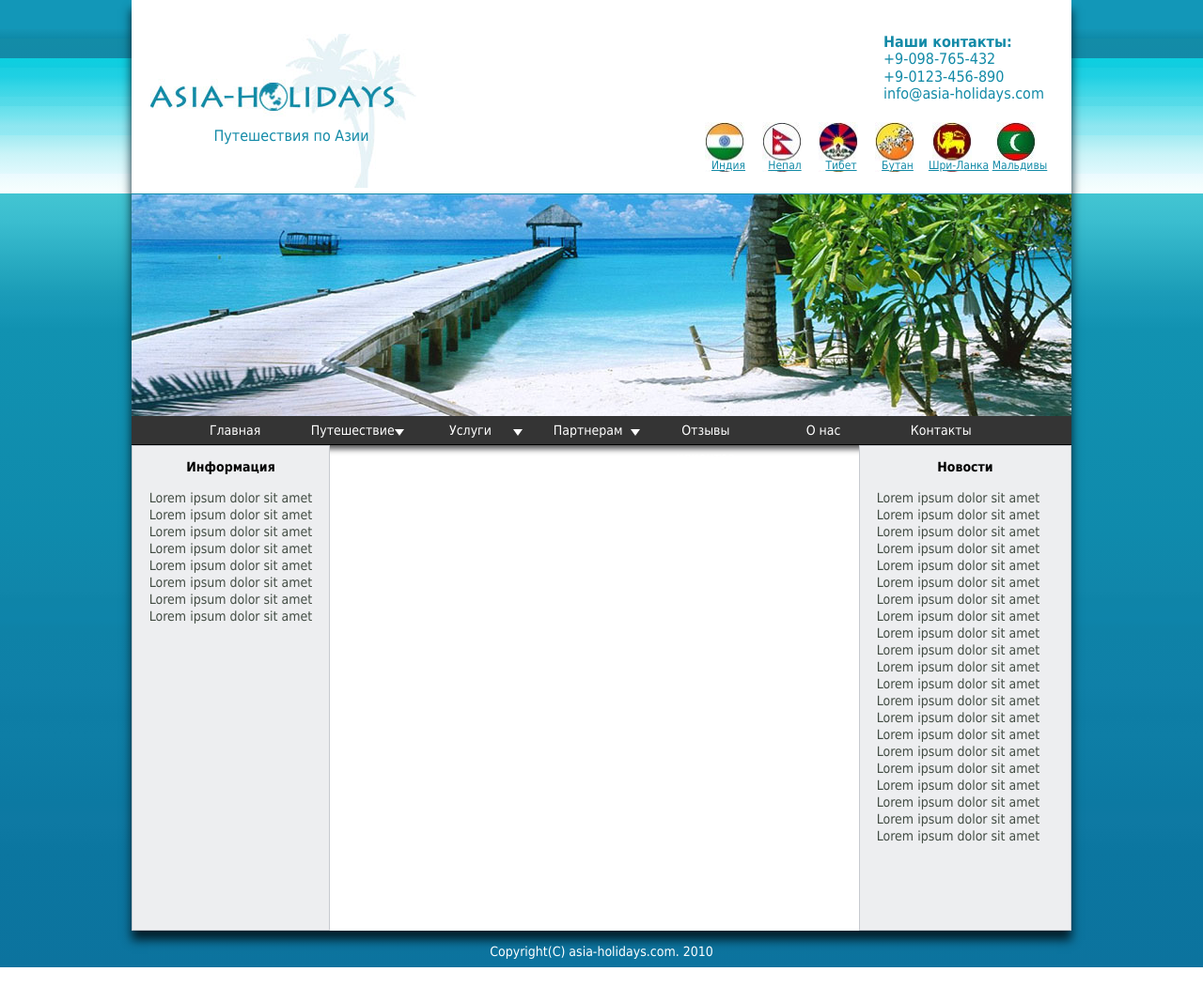
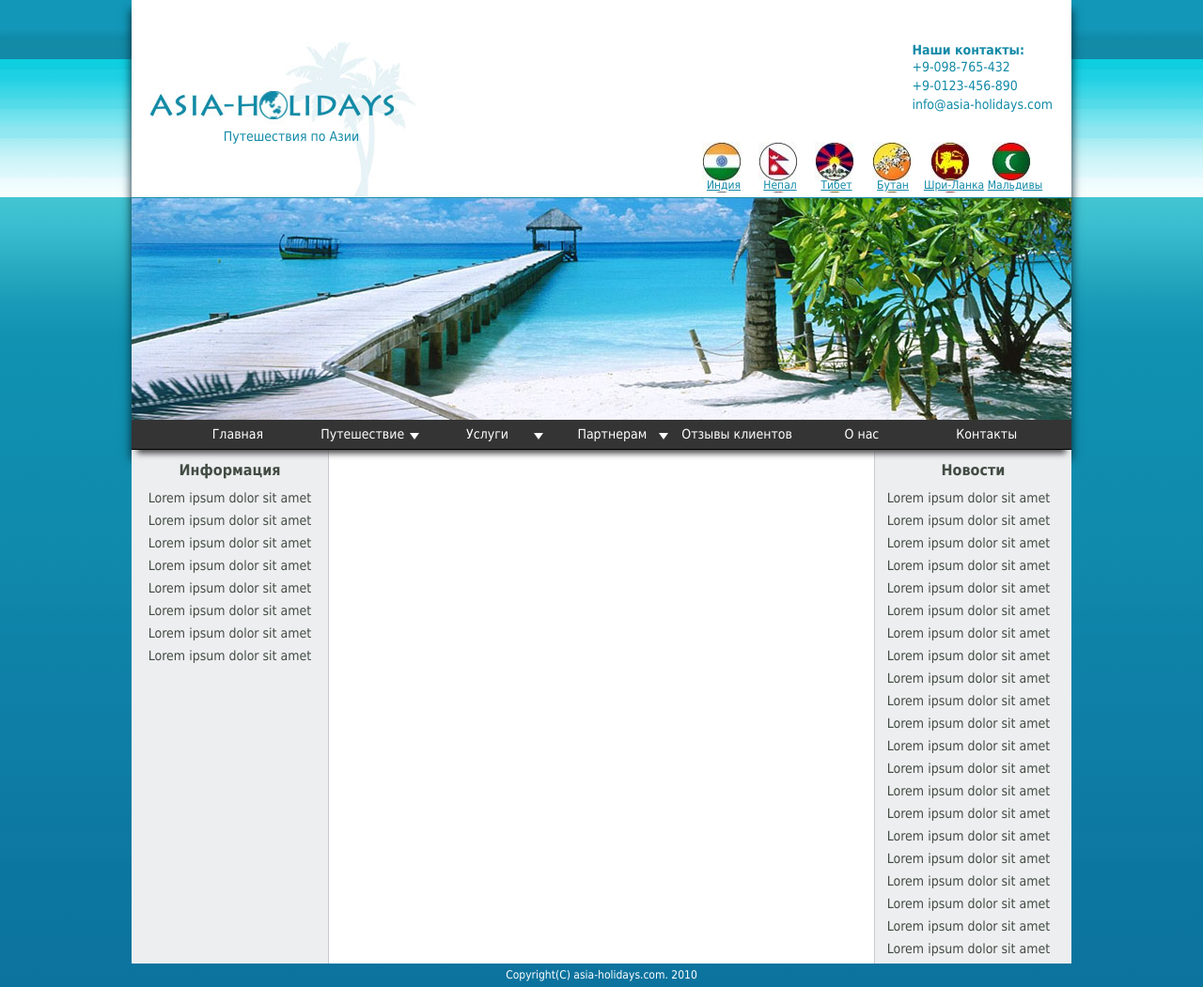
Before and after one commit to SNKharchenko/SNKharchenko.github.io, a plain HTML site: page kharchenko_html_4/index.html in a window 1280 px wide. Shown: the whole page at 94% size. Drawn offline with nearby package versions, Linux system fonts and the light colour scheme.

Commit message:
fixedfloat

```diff
--- a/kharchenko_html_4/css/style.css
+++ b/kharchenko_html_4/css/style.css
@@ -1,12 +1,12 @@
 body{
     font-family: 'Tahoma', sans-serif;
     min-height: 100vh;
+    background: linear-gradient(to bottom, #1297b8 0%,#1297b8 3%,#1396b4 3%,#1196b5 3%,#1299b9 3%,#0f95b8 3%,#1297ba 3%,#1495b5 3%,#0e89a8 4%,#138ca7 4%,#138aa8 6%,#138ba4 6%,#118aa7 6%,#5defff 6%,#17ccdf 6%,#0cd0e0 6%,#13cce0 7%,#18cde2 7%,#12d0e0 7%,#16cfe3 7%,#1bd0e1 7%,#1fd0e4 8%,#21d0e3 8%,#36d6e6 9%,#46d8e7 10%,#4edae9 10%,#57dbe8 11%,#63dfeb 11%,#74e3ee 12%,#8ee6f0 13%,#92e9f3 14%,#a2ebf2 14%,#cbf4f8 16%,#e1f9fd 18%,#e7f9fb 18%,#ebfaff 18%,#f1fdfd 19%,#fafeff 20%,#fffdff 20%,#fdfcff 20%,#f9fffb 20%,#fffff8 20%,#fffcff 20%,#46c5ce 20%,#39c6d8 20%,#43c5d2 20%,#3abdcf 23%,#1c9eb8 30%,#1c9dba 30%,#199ab7 31%,#1798b7 32%,#1192b1 34%,#0f8aac 55%,#1086aa 61%,#0e84a8 62%,#0e84aa 64%,#0e82a7 65%,#0f80a8 71%,#0d7da5 74%,#0e7ea6 76%,#0c79a2 83%,#0e79a3 85%,#0b76a0 88%,#0c739e 100%);
 }
 
-.background{
-    background: linear-gradient(to bottom, #1297b8 0%,#1297b8 3%,#1396b4 3%,#1196b5 3%,#1299b9 3%,#0f95b8 3%,#1297ba 3%,#1495b5 3%,#0e89a8 4%,#138ca7 4%,#138aa8 6%,#138ba4 6%,#118aa7 6%,#5defff 6%,#17ccdf 6%,#0cd0e0 6%,#13cce0 7%,#18cde2 7%,#12d0e0 7%,#16cfe3 7%,#1bd0e1 7%,#1fd0e4 8%,#21d0e3 8%,#36d6e6 9%,#46d8e7 10%,#4edae9 10%,#57dbe8 11%,#63dfeb 11%,#74e3ee 12%,#8ee6f0 13%,#92e9f3 14%,#a2ebf2 14%,#cbf4f8 16%,#e1f9fd 18%,#e7f9fb 18%,#ebfaff 18%,#f1fdfd 19%,#fafeff 20%,#fffdff 20%,#fdfcff 20%,#f9fffb 20%,#fffff8 20%,#fffcff 20%,#46c5ce 20%,#39c6d8 20%,#43c5d2 20%,#3abdcf 23%,#1c9eb8 30%,#1c9dba 30%,#199ab7 31%,#1798b7 32%,#1192b1 34%,#0f8aac 55%,#1086aa 61%,#0e84a8 62%,#0e84aa 64%,#0e82a7 65%,#0f80a8 71%,#0d7da5 74%,#0e7ea6 76%,#0c79a2 83%,#0e79a3 85%,#0b76a0 88%,#0c739e 100%);
-    width: 1280px;
+.wrapper{
     margin: 0 auto;
+    width: 1000px;
 }
 
 li{
@@ -18,54 +18,53 @@ a{
 }
 
 .white_main{
-    background: #ffffff;
+    background-color: #ffffff;
     box-shadow: 0 10px 10px #03202c;
-    height: 991px;
     margin: 0 auto;
-    width: 1000px;
-    overflow: hidden;
 }
 
 .header{
-    color: #128aa7;
-    padding: 20px 20px 0 20px;
-    height: 186px;
+    padding: 45px 20px 0 20px;
 }
 
 .logo{
+    display: block;
     background: url(../img/img_3.jpg) no-repeat; /* Путь к фоновому изображению */
     float: left;
-    height: 70px;
-    padding-top: 100px;
-    margin-bottom: 0;
+    font-size: 14px;
+    color: #128aa7;
+    height: 165px;
+    line-height: 200px;
     text-align: center;
     width: 300px;
 }
 
-.contacts{
+.contact{
     float: right;
-    text-align: left;
-    padding: 0;
-    margin-bottom: 20px;
+    font-size: 14px;
 }
 
-.contacts-item{
-    width: 180px;
+.contact-menu{
+    margin: 0;
+    padding-left: 0;
 }
 
-.contacts-item:first-child{
+.contact-header{
+    color: #128aa7;
     font-weight: bold;
+    margin: 0;
 }
 
-.contacts-link{
+.contact-link{
     display: block;
     color: #128aa7;
+    line-height: 20px;
 }
 
 .country{
     clear: right;
-    margin-left: 545px;
-    height: 60px;
+    float: right;
+    margin: 30px 10px 0 0;
 }
 
 .country-item{
@@ -82,27 +81,27 @@ a{
 }
 
 .india-link{
-    background: url(../img/result_1.png) 5px 0 no-repeat;
+    background: url(../img/result_1.png) 7px 0 no-repeat;
     width: 60px;
 }
 
 .nepal-link{
-    background: url(../img/result_1.png) 6px -52px no-repeat;
+    background: url(../img/result_1.png) 7px -52px no-repeat;
      width: 60px;
 }
 
 .tibet-link{
-    background: url(../img/result_1.png) 6px -104px no-repeat;
+    background: url(../img/result_1.png) 7px -104px no-repeat;
     width: 60px;
 }
 
 .butan-link{
-    background: url(../img/result_1.png) 6px -156px no-repeat;
+    background: url(../img/result_1.png) 8px -156px no-repeat;
     width: 60px;
 }
 
 .lanka-link{
-    background: url(../img/result_1.png) 7px -208px no-repeat;
+    background: url(../img/result_1.png) 10px -208px no-repeat;
     white-space: nowrap;
     width: 70px;
 }
@@ -121,19 +120,20 @@ a{
     background: #343434;
     box-shadow: 0 10px 6px -6px #4f4f50;
     border-bottom: 1px solid #000000;
+    position: relative;
+    z-index: 10;
 }
 
 .menu{
    margin: 0;
-   height: 30px;
 }
 
 .menu-item{
     float: left;
-    width: 12%;
+    width: 13%;
     position: relative;
     text-align: center;
-    margin-left: 10px;
+    margin-left: 8px;
 }
 
 .clearfix:after{
@@ -186,46 +186,57 @@ a{
     top: 14px;
 }
 
+.block-wrapper{
+    background-color: #edeef0;
+    color: #424c43;
+    font-size: 14px;
+    text-align: center;
+    line-height: 24px;
+}
+
 .block-header{
-  font-size: 14px;
-  text-align: center;
+    font-size: 16px;
+    text-align: center;
+    margin: 10px 0 5px 0;
+}
+
+.block{
+   margin: 0 0 5px 0;
 }
 
 .left_block{
-    background: #edeef0;
-    border: 1px solid #c7cacf;
+    height: 547px;
+    background-color: #edeef0;
+    border-right: 1px solid #c7cacf;
     float: left;
-    min-height: 515px;
+    width: 209px;
 }
 
-.block{
-    padding: inherit;
-}
-
-.block-link{
-    display: block;
-    color: #424c43;
-    font-size: 14px;
-    text-align: center;
-    width: 209px;
-    line-height: 18px;
+.center_block{
+    height: 547px;
+    width: 580px;
+    float: left;
+    background-color: #ffffff;
 }
 
 .right_block{
-    background: #edeef0;
-    border: 1px solid #c7cacf;
+    background-color: #edeef0;
+    height: 547px;
+    border-left: 1px solid #c7cacf;
     float: right;
-    min-height: 515px;
+    width: 209px;
+    overflow: hidden;
 }
 
-.right-link{
-    padding: 0 15px 0 0;
+.right-side{
+    padding: 0 10px 0 0;
 }
 
 .footer{
-    clear: both;
+    clear: left;
     color: #ffffff;
-    font-size: 14px;
+    font-size: 12px;
     text-align: center;
-    height: 25px;
+    line-height: 25px;
+    margin: 0;
 }
--- a/kharchenko_html_4/index.html
+++ b/kharchenko_html_4/index.html
@@ -7,17 +7,19 @@
         <link rel="stylesheet" href="css/style.css">
     </head>
     <body>
-        <div class="background">
+        <div class="wrapper">
             <div class="white_main">
                 <div class="header">
-                    <p class="logo">Путешествия по Азии</p>
-                    <ul class="contacts">
-                        <li class="contacts-item">Наши контакты:</li>
-                        <li class="contacts-item"><a href="#" class="contacts-link">+9-098-765-432</a></li>
-                        <li class="contacts-item"><a href="#" class="contacts-link">+9-0123-456-890</a></li>
-                        <li class="contacts-item"><a href="#" class="contacts-link">info@asia-holidays.com</a></li>
-                    </ul>
-                        <ul class="country">
+                    <a href="#" class="logo">Путешествия по Азии</a>
+                    <div class="contact">
+                        <p class="contact-header">Наши контакты:</p>
+                        <ul class="contact-menu">
+                            <li class="contact-item"><a href="#" class="contact-link">+9-098-765-432</a></li>
+                            <li class="contact-item"><a href="#" class="contact-link">+9-0123-456-890</a></li>
+                            <li class="contact-item"><a href="#" class="contact-link">info@asia-holidays.com</a></li>
+                        </ul>
+                    </div>
+                        <ul class="country clearfix">
                             <li class="country-item"><a href="#" class="india-link">Индия</a></li>
                             <li class="country-item"><a href="#" class="nepal-link">Непал</a></li>
                             <li class="country-item"><a href="#" class="tibet-link">Тибет</a></li>
@@ -59,45 +61,47 @@
                         <li class="menu-item"><a href="#" class="menu-link">Контакты</a></li>
                     </ul>
                 </nav>
-                <aside class="left_block">
+            <div class="block-wrapper">
+                <div class="left_block">
                     <h3 class="block-header">Информация</h3>
-                    <ul class="block">
-                        <li class="block-item"><a href="#" class="block-link">Lorem ipsum dolor sit amet</a></li>
-                        <li class="block-item" ><a href="#" class="block-link">Lorem ipsum dolor sit amet</a></li>
-                        <li class="block-item"><a href="#" class="block-link">Lorem ipsum dolor sit amet</a></li>
-                        <li class="block-item"><a href="#" class="block-link">Lorem ipsum dolor sit amet</a></li>
-                        <li class="block-item"><a href="#" class="block-link">Lorem ipsum dolor sit amet</a></li>
-                        <li class="block-item"><a href="#" class="block-link">Lorem ipsum dolor sit amet</a></li>
-                        <li class="block-item"><a href="#" class="block-link">Lorem ipsum dolor sit amet</a></li>
-                        <li class="block-item"><a href="#" class="block-link">Lorem ipsum dolor sit amet</a></li>
-                    </ul>
-                </aside>
-                <article class="right_block">
-                    <h3 class="block-header">Новости</h3>
-                    <ul class="block">
-                        <li><a href="#" class="block-link right-link">Lorem ipsum dolor sit amet</a></li>
-                        <li><a href="#" class="block-link right-link">Lorem ipsum dolor sit amet</a></li>
-                        <li><a href="#" class="block-link right-link">Lorem ipsum dolor sit amet</a></li>
-                        <li><a href="#" class="block-link right-link">Lorem ipsum dolor sit amet</a></li>
-                        <li><a href="#" class="block-link right-link">Lorem ipsum dolor sit amet</a></li>
-                        <li><a href="#" class="block-link right-link">Lorem ipsum dolor sit amet</a></li>
-                        <li><a href="#" class="block-link right-link">Lorem ipsum dolor sit amet</a></li>
-                        <li><a href="#" class="block-link right-link">Lorem ipsum dolor sit amet</a></li>
-                        <li><a href="#" class="block-link right-link">Lorem ipsum dolor sit amet</a></li>
-                        <li><a href="#" class="block-link right-link">Lorem ipsum dolor sit amet</a></li>
-                        <li><a href="#" class="block-link right-link">Lorem ipsum dolor sit amet</a></li>
-                        <li><a href="#" class="block-link right-link">Lorem ipsum dolor sit amet</a></li>
-                        <li><a href="#" class="block-link right-link">Lorem ipsum dolor sit amet</a></li>
-                        <li><a href="#" class="block-link right-link">Lorem ipsum dolor sit amet</a></li>
-                        <li><a href="#" class="block-link right-link">Lorem ipsum dolor sit amet</a></li>
-                        <li><a href="#" class="block-link right-link">Lorem ipsum dolor sit amet</a></li>
-                        <li><a href="#" class="block-link right-link">Lorem ipsum dolor sit amet</a></li>
-                        <li><a href="#" class="block-link right-link">Lorem ipsum dolor sit amet</a></li>
-                        <li><a href="#" class="block-link right-link">Lorem ipsum dolor sit amet</a></li>
-                        <li><a href="#" class="block-link right-link">Lorem ipsum dolor sit amet</a></li>
-                        <li><a href="#" class="block-link right-link">Lorem ipsum dolor sit amet</a></li>
-                    </ul>
-                </article>
+                        <p class="block">Lorem ipsum dolor sit amet
+                        Lorem ipsum dolor sit amet
+                        Lorem ipsum dolor sit amet
+                        Lorem ipsum dolor sit amet
+                        Lorem ipsum dolor sit amet
+                        Lorem ipsum dolor sit amet
+                        Lorem ipsum dolor sit amet
+                        Lorem ipsum dolor sit amet
+                    </p>
+                </div>
+                <div class="center_block"></div>
+                    <div class="right_block">
+                        <h3 class="block-header">Новости</h3>
+                        <p class="block right-side">
+                        Lorem ipsum dolor sit amet
+                        Lorem ipsum dolor sit amet
+                        Lorem ipsum dolor sit amet
+                        Lorem ipsum dolor sit amet
+                        Lorem ipsum dolor sit amet
+                        Lorem ipsum dolor sit amet
+                        Lorem ipsum dolor sit amet
+                        Lorem ipsum dolor sit amet
+                        Lorem ipsum dolor sit amet
+                        Lorem ipsum dolor sit amet
+                        Lorem ipsum dolor sit amet
+                        Lorem ipsum dolor sit amet
+                        Lorem ipsum dolor sit amet
+                        Lorem ipsum dolor sit amet
+                        Lorem ipsum dolor sit amet
+                        Lorem ipsum dolor sit amet
+                        Lorem ipsum dolor sit amet
+                        Lorem ipsum dolor sit amet
+                        Lorem ipsum dolor sit amet
+                        Lorem ipsum dolor sit amet
+                        Lorem ipsum dolor sit amet
+                        </p>
+                    </div>
+                </div>
             </div>
             <footer>
                 <p class="footer">Copyright(C) asia-holidays.com. 2010</p>
```
